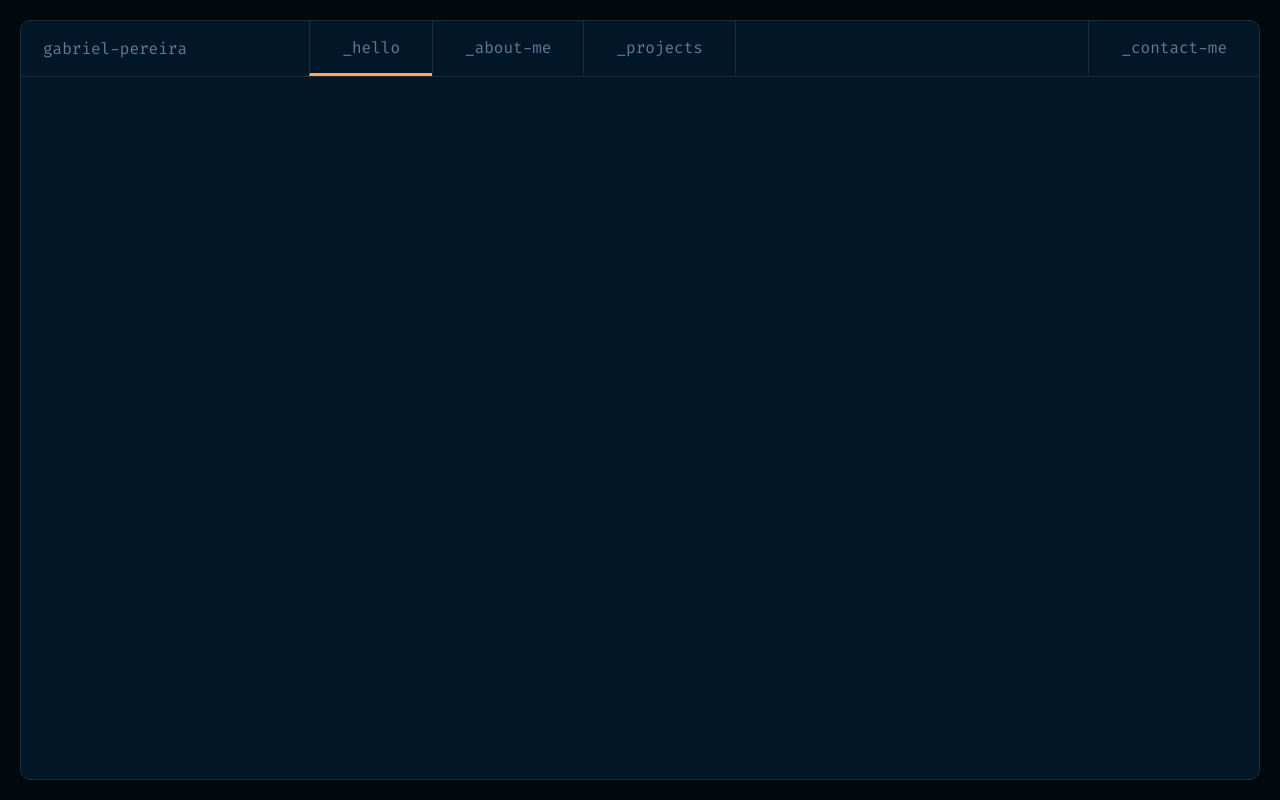
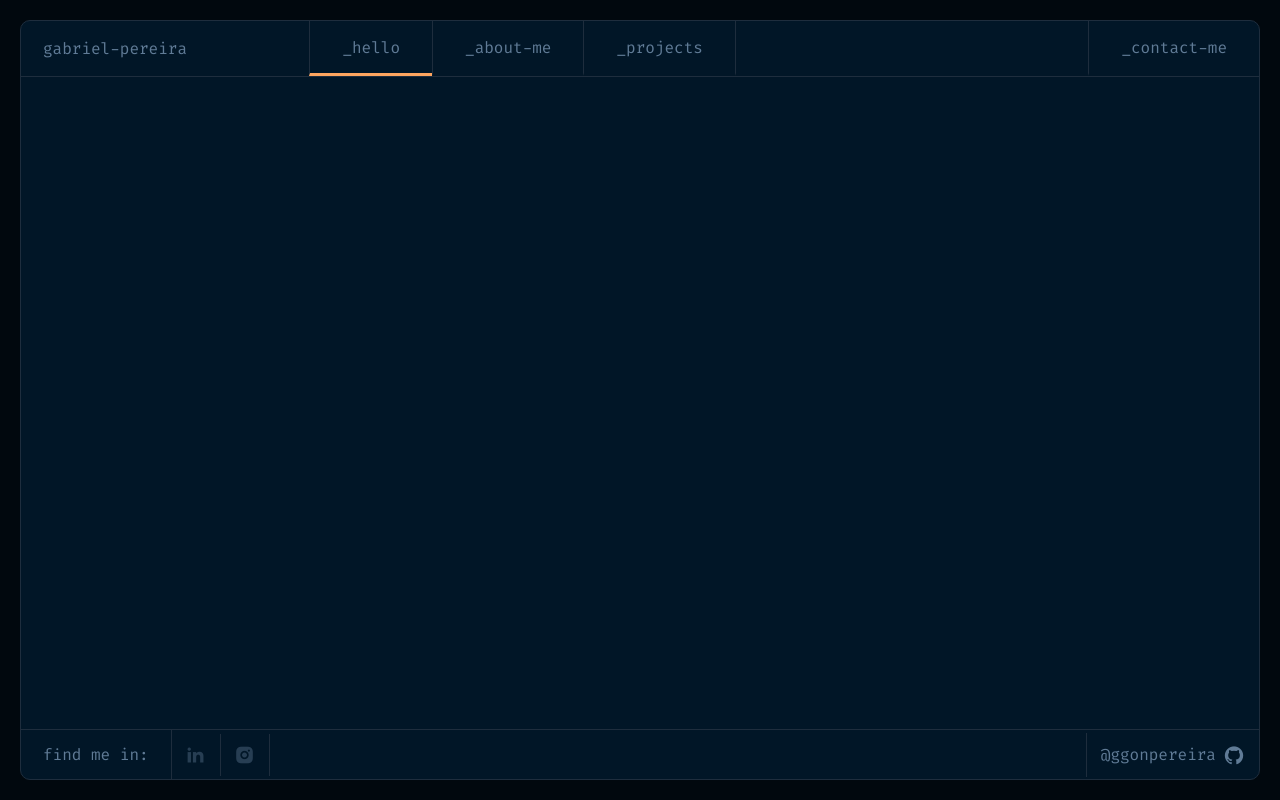
Before and after one commit to ggonpereira/my-portfolio, a Next.js app: page / in a window 1280 px wide. Built offline with nearby package versions, Linux system fonts and the light colour scheme.

Commit message:
🎉 feat: create Footer component

```diff
--- a/src/components/Button/Button.styles.ts
+++ b/src/components/Button/Button.styles.ts
@@ -26,33 +26,42 @@ const primaryThemeCSS = css`
 
 const ghostThemeCSS = css`
   background-color: transparent;
+  color: ${({ theme }) => theme.colors.white};
   outline: 0.1rem solid ${({ theme }) => theme.colors.white};
-  color: ${({ theme }) => theme.colors.white};
 
   :hover {
+    color: ${({ theme }) => theme.colors.opacityWhite};
     outline: 0.1rem solid ${({ theme }) => theme.colors.opacityWhite};
-    color: ${({ theme }) => theme.colors.opacityWhite};
   }
 `
 
 const socialMediaCSS = css`
   background-color: transparent;
-  color: ${({ theme }) => theme.colors.lines};
-  outline: none;
-  transition: color 0.25s ease;
 
   :hover {
-    background-color: transparent;
+    i {
+      background-color: transparent;
+      color: ${({ theme }) => theme.colors.secondary.grey};
+      outline: none;
+    }
+  }
+
+  i {
+    color: ${({ theme }) => theme.colors.lines};
     outline: none;
+    transition: color 0.25s ease;
   }
 `
 
 export const Container = styled.button<ButtonProps>`
+  align-items: center;
   border-radius: 0.5rem;
+  border: none;
+  cursor: pointer;
+  display: flex;
   font-size: 1.4rem;
+  justify-content: center;
   padding: 1rem 1.4rem;
-  cursor: pointer;
-  border: none;
   transition: background-color 0.25s ease;
 
   ${({ btnTheme }) => btnTheme === 'default' && defaultThemeCSS}
--- /dev/null
+++ b/src/components/Footer/Footer.styles.ts
@@ -0,0 +1,47 @@
+import styled from 'styled-components'
+
+export const Container = styled.footer`
+  align-items: center;
+  border-top: 0.1rem solid ${({ theme }) => theme.colors.lines};
+  display: flex;
+  height: 5rem;
+  justify-content: space-between;
+`
+
+export const SocialMediaArea = styled.div`
+  align-items: center;
+  display: flex;
+`
+
+export const FindMeIn = styled.div`
+  align-items: center;
+  border-right: 0.1rem solid ${({ theme }) => theme.colors.lines};
+  display: flex;
+  padding: 1.5rem 2.2rem;
+  width: fit-content;
+`
+
+export const SocialMedia = styled.div`
+  border-right: 0.1rem solid ${({ theme }) => theme.colors.lines};
+
+  i {
+    color: ${({ theme }) => theme.colors.secondary.darkGrey};
+    font-size: 2rem;
+  }
+`
+
+export const GitHubArea = styled.div`
+  border-left: 0.1rem solid ${({ theme }) => theme.colors.lines};
+
+  button {
+    align-items: center;
+    display: flex;
+    gap: 0.7rem;
+    height: 100%;
+
+    i {
+      color: ${({ theme }) => theme.colors.secondary.grey};
+      font-size: 2.2rem;
+    }
+  }
+`
--- /dev/null
+++ b/src/components/Footer/Footer.tsx
@@ -0,0 +1,38 @@
+import React from 'react'
+import { openPage } from '../../common/helpers/functions'
+import { footerSocialMedias } from '../../content/social-medias'
+import { Button } from '../Button'
+import { Typography } from '../Typography'
+import * as S from './Footer.styles'
+
+export const Footer = () => {
+  const GITHUB_HANDLE = 'ggonpereira'
+
+  return (
+    <S.Container>
+      <S.SocialMediaArea>
+        <S.FindMeIn>
+          <Typography>find me in:</Typography>
+        </S.FindMeIn>
+
+        {footerSocialMedias.map(({ icon, name, url }) => (
+          <S.SocialMedia key={name}>
+            <Button onClick={() => openPage(url)} isSocialMedia>
+              <i className={icon} />
+            </Button>
+          </S.SocialMedia>
+        ))}
+      </S.SocialMediaArea>
+
+      <S.GitHubArea>
+        <Button
+          isSocialMedia
+          onClick={() => openPage(`https://github.com/${GITHUB_HANDLE}/`)}
+        >
+          <Typography>@{GITHUB_HANDLE}</Typography>
+          <i className="ri-github-fill" />
+        </Button>
+      </S.GitHubArea>
+    </S.Container>
+  )
+}
--- /dev/null
+++ b/src/components/Footer/index.ts
@@ -0,0 +1 @@
+export * from './Footer'
--- /dev/null
+++ b/src/content/social-medias.ts
@@ -0,0 +1,12 @@
+export const footerSocialMedias = [
+  {
+    icon: 'ri-linkedin-fill',
+    name: 'LinkedIn',
+    url: 'https://linkedin.com/in/gabriel-gon%C3%A7alves-pereira/',
+  },
+  {
+    icon: 'ri-instagram-fill',
+    name: 'Instagram',
+    url: 'https://instagram.com/ggpereira9/',
+  },
+]
--- a/src/pages/index.tsx
+++ b/src/pages/index.tsx
@@ -1,4 +1,5 @@
 import React from 'react'
+import { Footer } from '../components/Footer'
 import { Header } from '../components/Header'
 import * as S from '../styles/pages/Home.styles'
 
@@ -6,6 +7,10 @@ const Home = () => {
   return (
     <S.Container>
       <Header />
+
+      <div style={{ flex: 1 }} />
+
+      <Footer />
     </S.Container>
   )
 }
```
